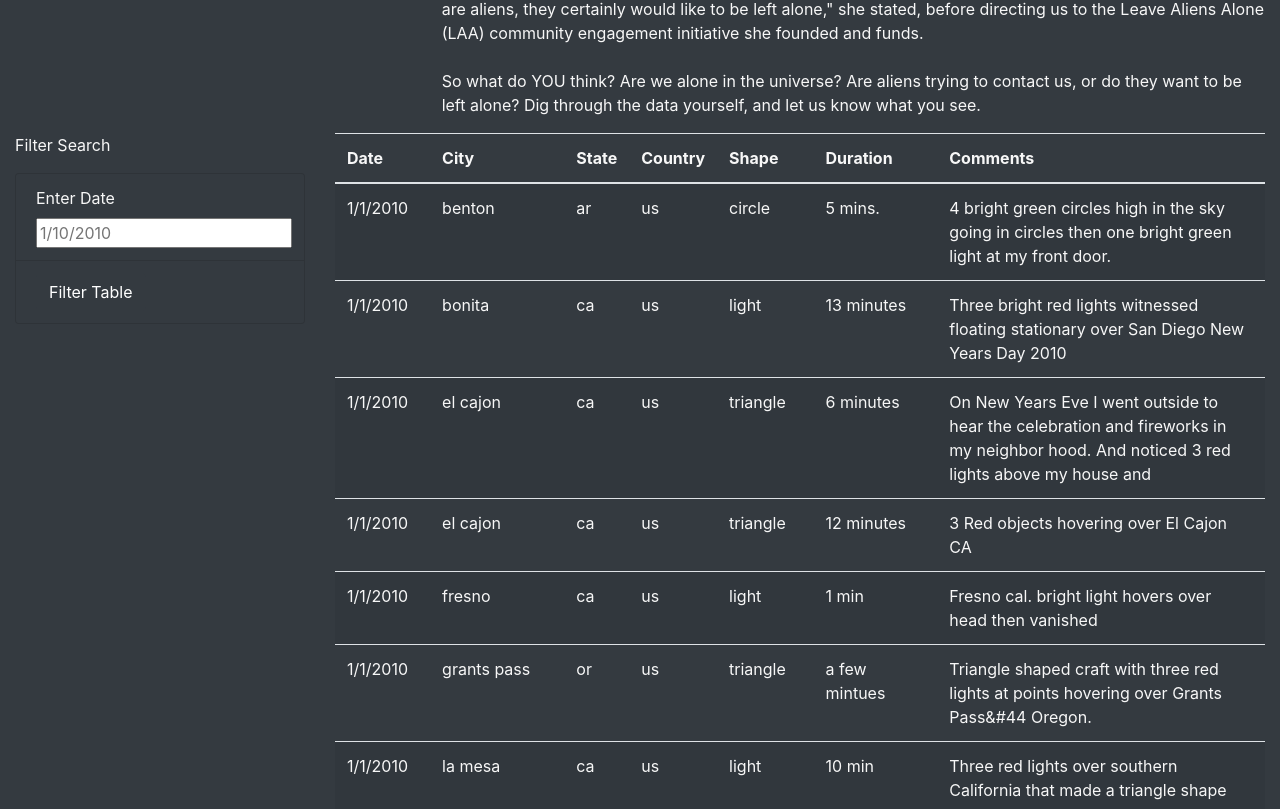
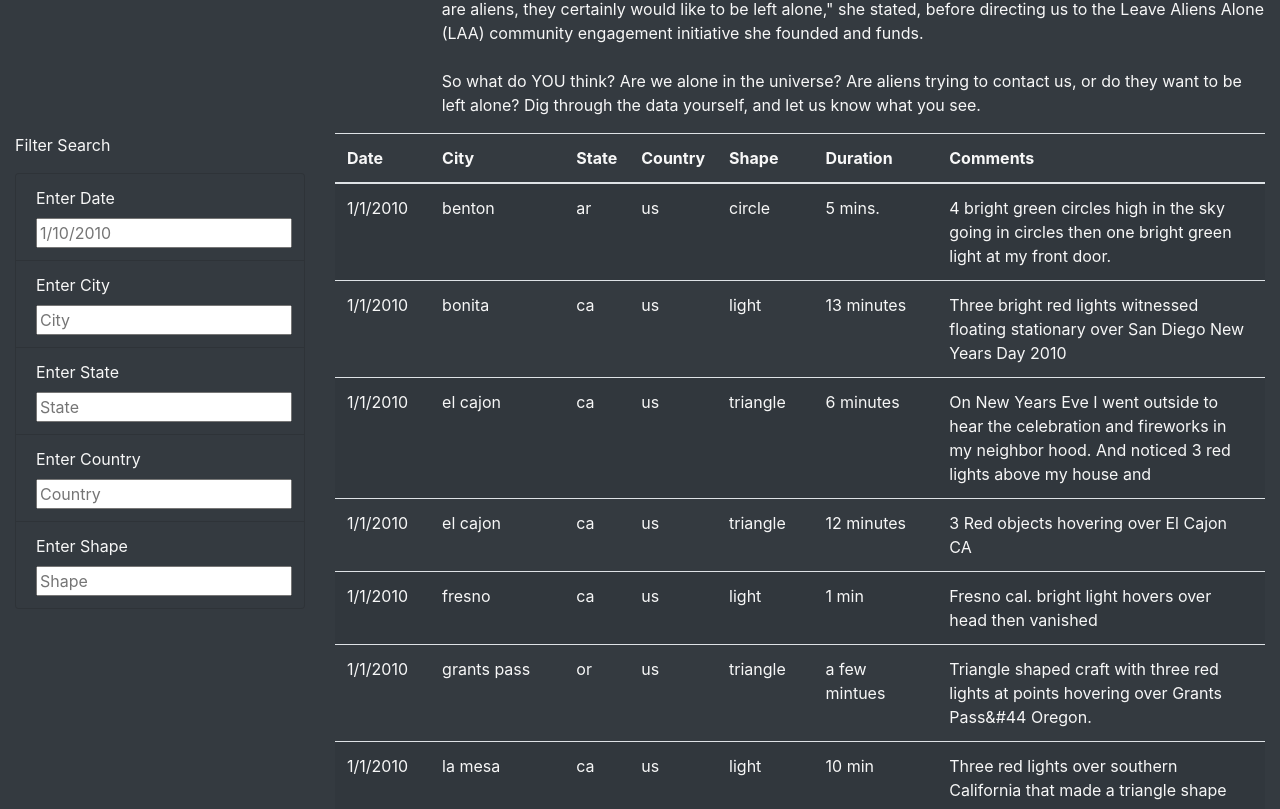
Before and after one commit to carltusz/UFOs, a plain HTML site: page index.html in a window 1280 px wide. Shown: the part 606-1415 px from the top of the page. Drawn offline with nearby package versions, Linux system fonts and the light colour scheme.

Commit message:
added starter code

```diff
--- a/index.html
+++ b/index.html
@@ -44,9 +44,29 @@
                                 <label for="date">Enter Date</label>
                                 <input type="text" placeholder="1/10/2010" id="datetime" />
                             </li>
+
+                            <!-- new list elements for challenge -->
                             <li class="list-group-item bg-dark">
+                                <label for="city">Enter City</label>
+                                <input type="text"  placeholder="City" id="city" />
+                            </li>
+                            <li class="list-group-item bg-dark">
+                                <label for="state">Enter State</label>
+                                <input type="text" placeholder="State" id="state" />
+                            </li>
+                            <li class="list-group-item bg-dark">
+                                <label for="country">Enter Country</label>
+                                <input type="text" placeholder="Country" id="country" />
+                            </li>
+                            <li class="list-group-item bg-dark">
+                                <label for="shape">Enter Shape</label>
+                                <input type = "text" placeholder="Shape" id="shape" />
+                            </li>
+
+                            <!-- BUTTON from the classwork-->
+                            <!--li class="list-group-item bg-dark">
                                 <button id="filter-btn" type="button" class="btn btn-dark">Filter Table</button>
-                            </li>
+                            </li-->
                         </ul>
                     </form>
                 </div>
--- a/static/js/app.js
+++ b/static/js/app.js
@@ -1,23 +1,21 @@
-// import table data
+// from data.js
 const tableData = data;
 
-// reference the HTML table using d3
+// get table references
 var tbody = d3.select("tbody");
 
-function buildTable(data){
-    // clear any existing data
+function buildTable(data) {
+  // First, clear out any existing data
   tbody.html("");
 
-    console.log(data)
-
-    //loop through each object in data
-    //append a row & cells for each value in row
+  // Next, loop through each object in the data
+  // and append a row and cells for each value in the row
   data.forEach((dataRow) => {
-        //append row to table body
+    // Append a row to the table body
     let row = tbody.append("tr");
 
-        //loop through each field in dataRow
-        //add each value as a cell (td)
+    // Loop through each field in the dataRow and add
+    // each value as a table cell (td)
     Object.values(dataRow).forEach((val) => {
       let cell = row.append("td");
       cell.text(val);
@@ -25,22 +23,44 @@ function buildTable(data){
   });
 }
 
-function handleClick(){
-    //grab datetime value from filter
-    let date = d3.select("#datetime").property("value");
-    let filteredData = tableData;
-    //check if a date was entered and filter using date
-    if (date) {
-        //keep only toes where datetime value matches filter value
-        filteredData = filteredData.filter(row => row.datetime === date);
-    };
+// 1. Create a variable to keep track of all the filters as an object.
 
-    //rebuild table using filtered data
-    //if no date was entered, original data will be visible
-    buildTable(filteredData);
+
+// 3. Use this function to update the filters.
+function updateFilters() {
+
+    // 4a. Save the element that was changed as a variable.
+
+    // 4b. Save the value that was changed as a variable.
+
+    // 4c. Save the id of the filter that was changed as a variable.
+
+
+    // 5. If a filter value was entered then add that filterId and value
+    // to the filters list. Otherwise, clear that filter from the filters object.
+
+
+    // 6. Call function to apply all filters and rebuild the table
+    filterTable();
+
   }
 
-// attach an event to listen for form button
-d3.selectAll("#filter-btn").on("click",handleClick);
-// build table when page loads
+  // 7. Use this function to filter the table when data is entered.
+  function filterTable() {
+
+    // 8. Set the filtered data to the tableData.
+
+
+    // 9. Loop through all of the filters and keep any data that
+    // matches the filter values
+
+
+    // 10. Finally, rebuild the table using the filtered data
+
+  }
+
+  // 2. Attach an event to listen for changes to each filter
+
+
+  // Build the table when the page loads
   buildTable(tableData);
```
Also changed, not shown: static/js/app_1.js (added, +46 -0 lines). Lines whose indentation alone changed are shown as unchanged.
